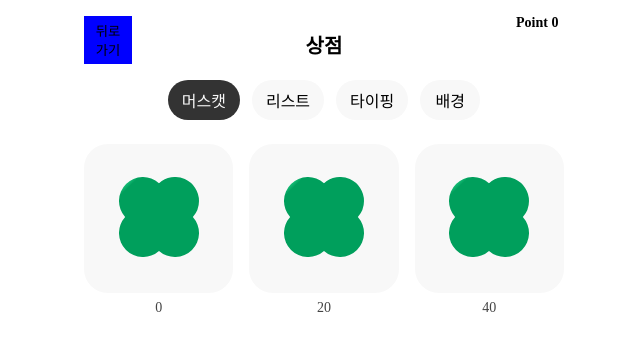
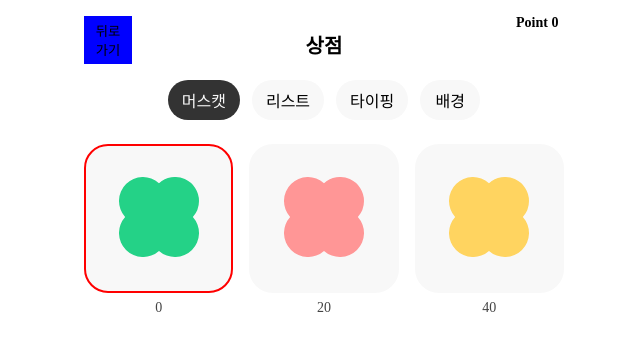
Before and after one commit to Hyeok-gu/muscat, a React (Create React App) app: page /store in a window 1280 px wide. Shown: the top 350 px of the page, without its empty margins (316-956 px from the left). Built offline with nearby package versions, Linux system fonts and the light colour scheme; the HTML template or start-up script is replaced by a standard one; a web font is replaced by a local one.

Commit message:
#12 상점에서 구입하고 투두리스트에 적용되는 기능 추가, 포인트 차감 기능 추가

```diff
--- /dev/null
+++ b/src/Component/Logo.jsx
@@ -0,0 +1,12 @@
+import { Logo, LogoOrange, LogoPink } from "./icons";
+
+const Muscat = (props) => {
+  const { type } = props;
+  return {
+    0: <Logo />,
+    1: <LogoPink />,
+    2: <LogoOrange />,
+  }[type];
+};
+
+export default Muscat;
--- a/src/Component/icons.js
+++ b/src/Component/icons.js
@@ -8,24 +8,47 @@ export const Logo = () => {
       height="80"
       viewBox="0 0 80 80"
     >
-      <defs>
-        <linearGradient
-          id="linear-gradient"
-          x1="0.047"
-          y1="0.018"
-          x2="0.954"
-          y2="0.953"
-          gradientUnits="objectBoundingBox"
-        >
-          <stop offset="0%" stopColor="#3ceca0" />
-          <stop offset="10%" stopColor="#009f5c" />
-        </linearGradient>
-      </defs>
       <path
         id="패스_8"
         data-name="패스 8"
         d="M80,24.018A23.99,23.99,0,0,0,40,6.125,23.989,23.989,0,0,0,6.125,40,23.988,23.988,0,0,0,40,73.875,23.989,23.989,0,0,0,73.875,40,23.9,23.9,0,0,0,80,24.018"
-        fill="url(#linear-gradient)"
+        fill="#24d287"
+      />
+    </svg>
+  );
+};
+
+export const LogoPink = () => {
+  return (
+    <svg
+      xmlns="http://www.w3.org/2000/svg"
+      width="80"
+      height="80"
+      viewBox="0 0 80 80"
+    >
+      <path
+        id="패스_8"
+        data-name="패스 8"
+        d="M80,24.018A23.99,23.99,0,0,0,40,6.125,23.989,23.989,0,0,0,6.125,40,23.988,23.988,0,0,0,40,73.875,23.989,23.989,0,0,0,73.875,40,23.9,23.9,0,0,0,80,24.018"
+        fill="#ff9696"
+      />
+    </svg>
+  );
+};
+
+export const LogoOrange = () => {
+  return (
+    <svg
+      xmlns="http://www.w3.org/2000/svg"
+      width="80"
+      height="80"
+      viewBox="0 0 80 80"
+    >
+      <path
+        id="패스_8"
+        data-name="패스 8"
+        d="M80,24.018A23.99,23.99,0,0,0,40,6.125,23.989,23.989,0,0,0,6.125,40,23.988,23.988,0,0,0,40,73.875,23.989,23.989,0,0,0,73.875,40,23.9,23.9,0,0,0,80,24.018"
+        fill="#ffd460"
       />
     </svg>
   );
--- a/src/Store.js
+++ b/src/Store.js
@@ -77,6 +77,11 @@ export const ItemBox = styled.div`
   display: flex;
   flex-direction: column;
   align-items: center;
+  &.active {
+    button {
+      border: 2px solid red;
+    }
+  }
 `;
 
 export const Item = styled.button`
--- a/src/routes/Home.jsx
+++ b/src/routes/Home.jsx
@@ -1,10 +1,11 @@
-import { useCallback, useState, useEffect, useRef } from "react";
+import { useCallback, useState, useEffect, useRef, useMemo } from "react";
 import ToDoItem from "../Component/ToDoItem";
 import styled from "styled-components";
 import Background from "../Component/Background";
 import Input from "../Component/Form/Input";
 import { Link } from "react-router-dom";
-import { Logo } from "../Component/icons";
+import Muscat from "../Component/Logo";
+import { Logo, LogoPink, LogoOrange } from "../Component/icons";
 
 const Container = styled.div`
   width: 100%;
@@ -56,13 +57,7 @@ const Title = styled.h1`
     left: 50%;
     top: 50%;
     transform: translate(-50%, -50%);
-    g {
-      opacity: 1;
-    }
-    path {
-      fill: #24d287;
-      stroke: none;
-    }
+    fill: #ffd460;
   }
 `;
 
@@ -114,7 +109,7 @@ const Home = () => {
     () => JSON.parse(window.localStorage.getItem("list")) || []
   );
   const [point, setPoint] = useState(
-    () => JSON.parse(window.localStorage.getItem("point")) || 0
+    () => JSON.parse(window.localStorage.getItem("point")) || 200
   );
 
   const [openStore, setOpenStore] = useState(false);
@@ -125,6 +120,10 @@ const Home = () => {
   const [iconAction, setIconAction] = useState(false);
   const [backgroundType, setBackgroundType] = useState("default");
   const [inputType, setInputType] = useState("default");
+
+  const [logoType, setLogoType] = useState(
+    () => JSON.parse(window.localStorage.getItem("muscatSelected")) || 0
+  );
 
   const onChange = (event) => setToDo(event.target.value);
 
@@ -177,14 +176,6 @@ const Home = () => {
     setOpenStore(!openStore);
   };
 
-  // const changeBgAtype = () => {
-  //   if (point >= 20) {
-  //     setBackgroundType("a");
-  //     setPoint(point - 20);
-  //   } else {
-  //     return;
-  //   }
-  // };
   const scrollRef = useRef();
 
   useEffect(() => {
@@ -197,8 +188,7 @@ const Home = () => {
 
   useEffect(() => {
     scrollToBottom();
-    console.log("scrollToBottom");
-  }, [list]);
+  }, [listUp]);
 
   const scrollToBottom = () => {
     if (scrollRef.current) {
@@ -215,7 +205,7 @@ const Home = () => {
           </Link>
           <Title className={iconAction ? "action" : null}>
             {point}
-            <Logo />
+            <Muscat type={logoType} />
           </Title>
           <List ref={scrollRef}>
             <ul className={listUp ? "active" : null}>
--- a/src/routes/Store.jsx
+++ b/src/routes/Store.jsx
@@ -1,7 +1,7 @@
 import { useState, useEffect, useMemo } from "react";
 import { Link } from "react-router-dom";
 import * as S from "../Store";
-import { Logo } from "../Component/icons";
+import { Logo, LogoPink, LogoOrange } from "../Component/icons";
 const Store = (props) => {
   // const {} = props;
 
@@ -24,53 +24,128 @@ const Store = (props) => {
     },
   ];
 
-  const muscatItem = [
+  const muscatItemDefault = [
     {
       id: 0,
       name: "defalut",
-      buy: false,
+      buy: true,
       price: 0,
-      desigh: <Logo />,
     },
     {
       id: 1,
       name: "pink",
       buy: false,
       price: 20,
-      desigh: <Logo />,
     },
     {
       id: 2,
       name: "blue",
       buy: false,
       price: 40,
-      desigh: <Logo />,
     },
   ];
+
+  const muscatDesigns = useMemo(
+    () => [
+      {
+        id: 0,
+        design: <Logo />,
+      },
+      {
+        id: 1,
+        design: <LogoPink />,
+      },
+      {
+        id: 2,
+        design: <LogoOrange />,
+      },
+    ],
+    []
+  );
 
   const [activeTab, setActiveTab] = useState(tabMenu[0].id);
   const [myPoint, setMyPoint] = useState(
     () => JSON.parse(window.localStorage.getItem("point")) || 0
   );
+  const [muscatItem, setMuscatItem] = useState(
+    () =>
+      JSON.parse(window.localStorage.getItem("muscatList")) || muscatItemDefault
+  );
 
+  const [muscatSelected, setMuscatSelected] = useState(
+    () => JSON.parse(window.localStorage.getItem("muscatSelected")) || 0
+  );
+
+  // 머스캣 디자인 리스트 불러오기
+  // const muscatList = useMemo(() => {
+  //   return muscatItem.map((item) => {
+  //     const active = item.id === muscatSelected ? "active" : "";
+  //     return (
+  //       <S.ItemBox className={active} key={item.id}>
+  //         <S.Item onClick={() => handleActiveMuscat(item)}>
+  //           {item.desigh}
+  //         </S.Item>
+  //         <S.Price>{item.price}</S.Price>
+  //       </S.ItemBox>
+  //     );
+  //   });
+  // }, [muscatSelected]);
+
+  const listRender = (list) => {
+    return list.map((item) => (
+      <S.ItemBox
+        key={item.id}
+        className={item.id === muscatSelected ? "active" : ""}
+      >
+        <S.Item onClick={() => handleActiveMuscat(item)}>
+          {muscatDesigns[item.id].design}
+        </S.Item>
+        <S.Price>{item.price}</S.Price>
+      </S.ItemBox>
+    ));
+  };
+
+  //탭메뉴 선택 기능
   const handleActiveTab = (tabId) => {
     setActiveTab(tabId);
   };
 
-  // 컴포넌트가 마운트될 때 muscatItem을 localStorage에 저장
-  // useEffect(() => {
-  //   localStorage.setItem("muscatItem", JSON.stringify(muscatItem));
-  // }, []);
+  //머스캣 디자인 선택 기능
+  const handleActiveMuscat = (item) => {
+    if (item.buy) {
+      setMuscatSelected(item.id);
+    } else if (myPoint >= item.price && !item.buy) {
+      //머스캣 아이템 구입하고 객체들 업데이트
+      // 변수에 머스캣 리스트 가져와 업데이트
+      setMuscatItem((prevMuscatItem) => {
+        const updatedMuscatItem = prevMuscatItem.map((muscat) =>
+          muscat.id === item.id ? { ...muscat, buy: true } : muscat
+        );
+        // 선택한 아이템의 buy 값 업데이트 되고, 그 리스트를 muscatItem에 저장,
+        return updatedMuscatItem;
+      });
+      setMyPoint((prevPoint) => prevPoint - item.price);
+      setMuscatSelected(item.id);
+    } else {
+      alert("포인트 부족혀~");
+    }
+  };
 
-  // 머스캣 디자인 리스트 불러오기
-  const muscatList = useMemo(() => {
-    return muscatItem.map((item) => (
-      <S.ItemBox key={item.id}>
-        <S.Item>{item.desigh}</S.Item>
-        <S.Price>{item.price}</S.Price>
-      </S.ItemBox>
-    ));
+  // muscatItem 업데이트 잘 되는지 확인 OK
+  useEffect(() => {
+    window.localStorage.setItem("muscatList", JSON.stringify(muscatItem));
   }, [muscatItem]);
+
+  useEffect(() => {
+    window.localStorage.setItem("point", JSON.stringify(myPoint));
+  }, [myPoint]);
+
+  useEffect(() => {
+    window.localStorage.setItem(
+      "muscatSelected",
+      JSON.stringify(muscatSelected)
+    );
+  }, [muscatSelected]);
 
   return (
     <S.Wrapper>
@@ -96,7 +171,9 @@ const Store = (props) => {
             );
           })}
         </S.TabBox>
-        {activeTab === 0 ? <S.ItemList>{muscatList}</S.ItemList> : null}
+        {activeTab === 0 ? (
+          <S.ItemList>{listRender(muscatItem)}</S.ItemList>
+        ) : null}
       </S.Frame>
     </S.Wrapper>
   );
```
